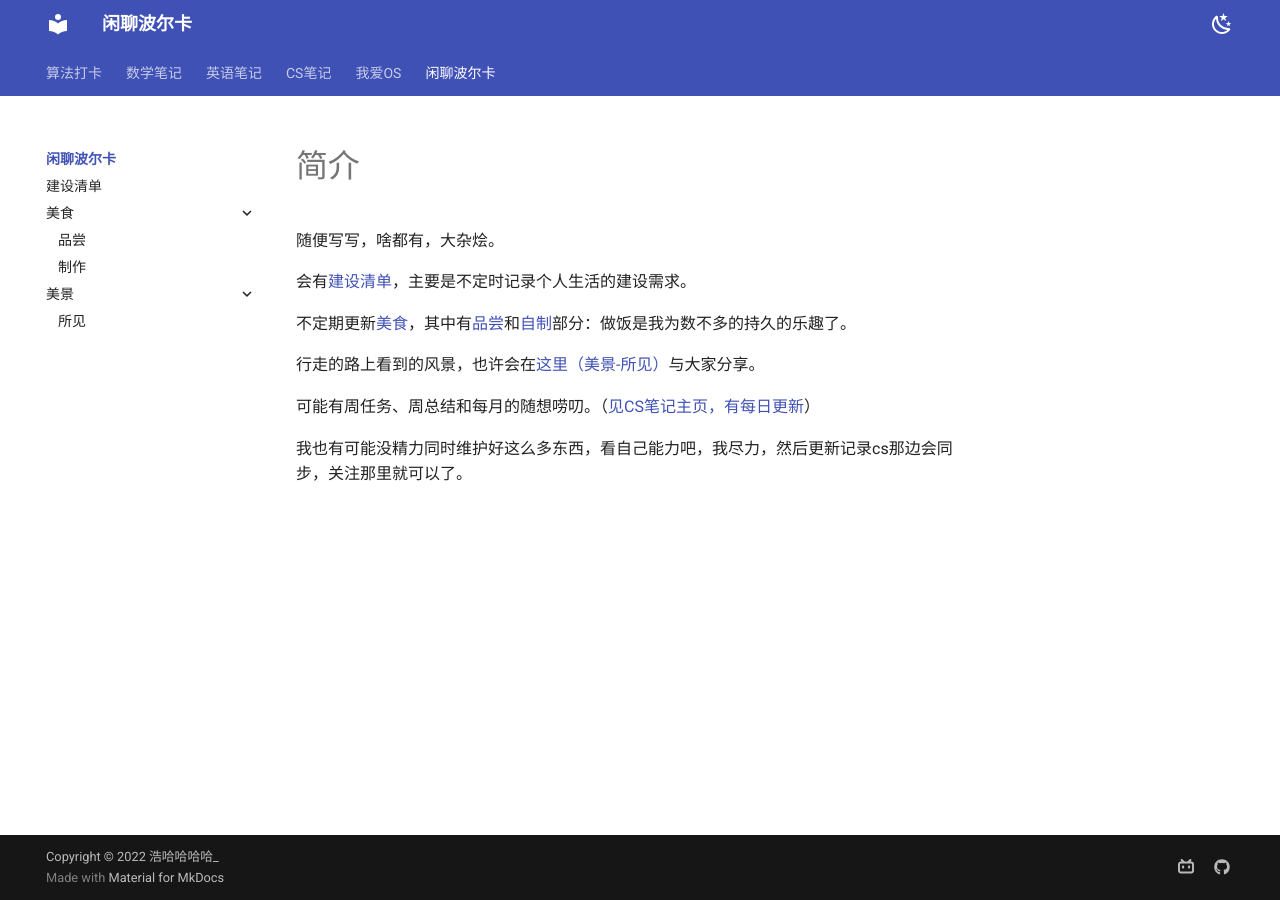
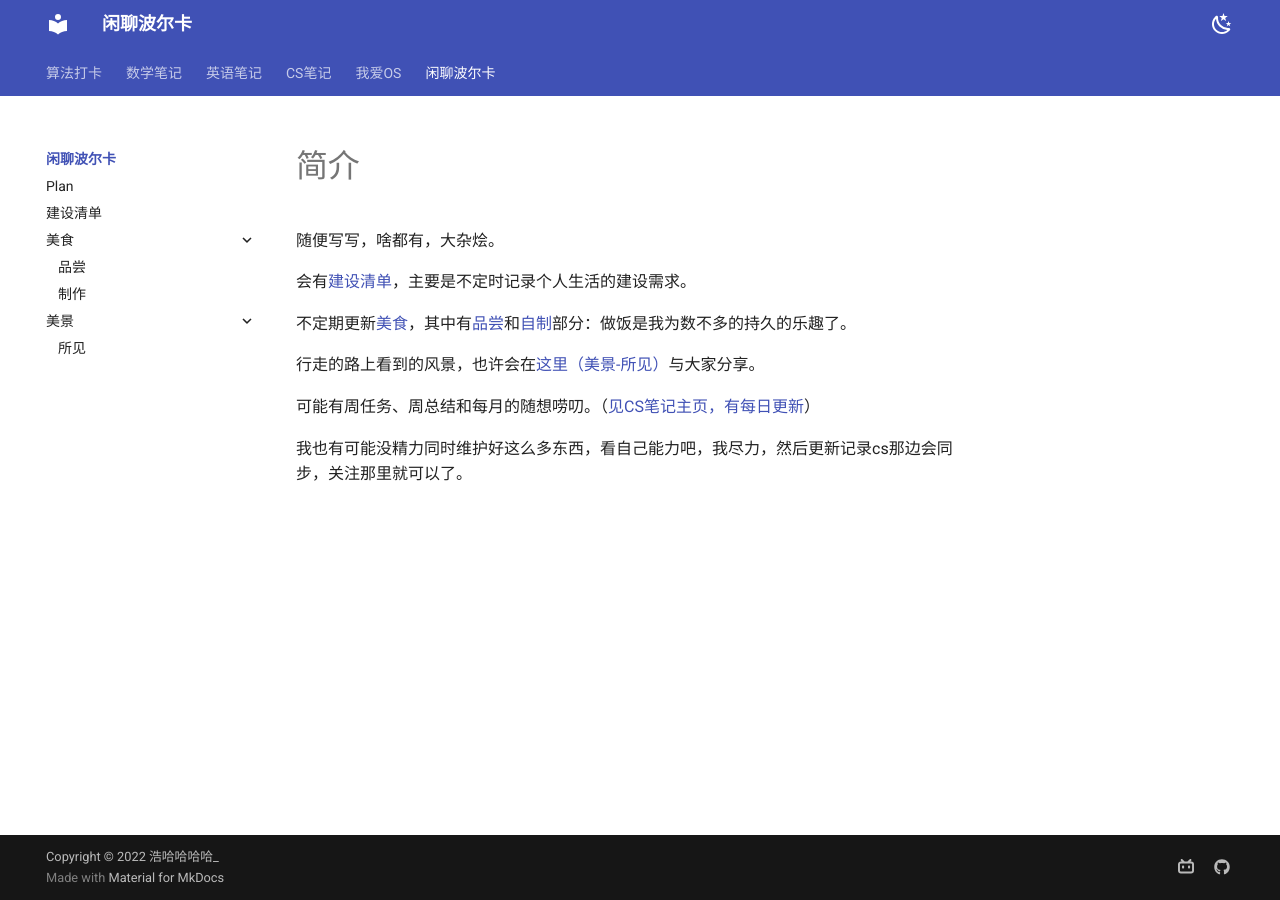
Before and after one commit to Haohahahaha/chat, an MkDocs documentation site: the page built from docs/index.md, in a window 1280 px wide. Built offline with MkDocs 1.6.1 and Material for MkDocs 9.7.7, drawn with Linux system fonts in a browser that asks for light colours.

Commit message:
2023-07-23_18:10:28 update

```diff
--- a/mkdocs.yml
+++ b/mkdocs.yml
@@ -34,6 +34,7 @@ nav:
   - 我爱OS: http://os.haohaha.cn
   - 闲聊波尔卡:
     - Home: index.md
+    - Plan: plan/PEE-plans.md
     - 建设清单: construction/construction.md
     - 美食:
       - 品尝: delicious/taste.md
```
